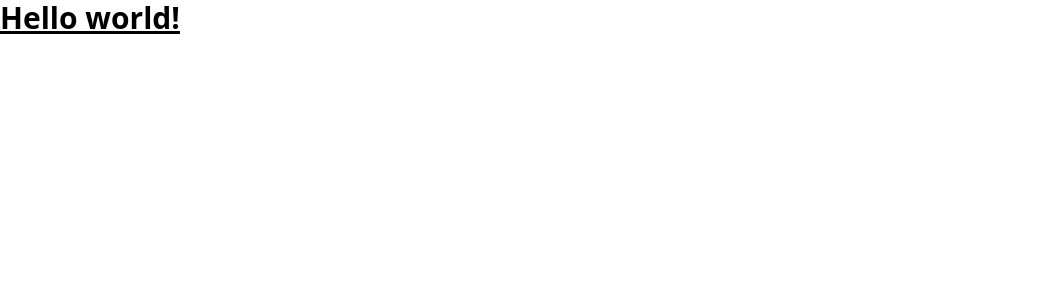
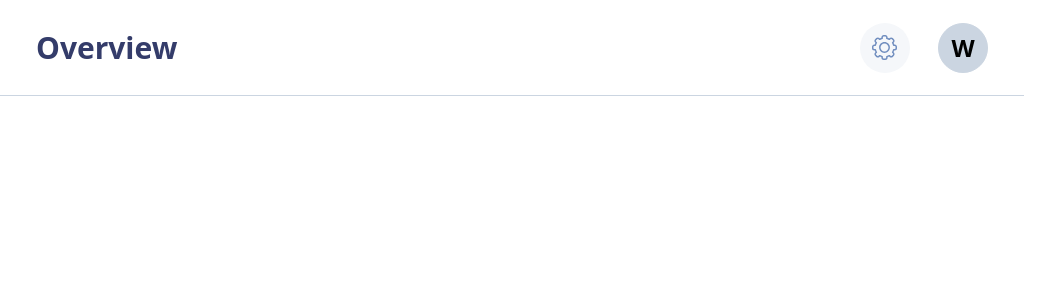
Before and after one commit to WilliamCastr0/banking-app, an Angular app: page / in a window 1280 px wide. Shown: the top 300 px of the page, without its empty margins (0-1051 px from the left). Built offline with nearby package versions, Linux system fonts and the light colour scheme.

Commit message:
feat: :sparkles: Add header component

```diff
--- a/src/app/components/home/home.component.html
+++ b/src/app/components/home/home.component.html
@@ -1 +1 @@
-<h1 class="text-3xl font-bold underline">Hello world!</h1>
+<app-header></app-header>
--- a/src/app/components/shared/header/header.component.html
+++ b/src/app/components/shared/header/header.component.html
@@ -1 +1,21 @@
-<p>header works!</p>
+<header
+  class="w-4/5 flex items-center justify-between h-24 py-5 px-9 border-b border-b-slate-300"
+>
+  <h1 class="text-bank-primary-2 text-3xl font-semibold">Overview</h1>
+  <article class="flex justify-end items-center gap-7">
+    <nav class="flex items-center justify-between">
+      <ul>
+        <li>
+          <a [routerLink]="['/']">
+            <img src="/assets/icons/settings.svg" alt="settings" />
+          </a>
+        </li>
+      </ul>
+    </nav>
+    <div
+      class="w-[50px] h-[50px] border border-slate-300 bg-slate-300 rounded-full flex items-center justify-center"
+    >
+      <span class="text-2xl font-semibold">W</span>
+    </div>
+  </article>
+</header>
--- a/tailwind.config.js
+++ b/tailwind.config.js
@@ -2,7 +2,16 @@
 module.exports = {
   content: ["./src/**/*.{html,ts}"],
   theme: {
-    extend: {},
+    extend: {
+      colors: {
+        bank: {
+          "primary-1": "#FEAA09",
+          "primary-2": "#343C6A",
+          "primary-3": "#2D60FF",
+          secondary: "#FE5C73",
+        },
+      },
+    },
   },
   plugins: [],
 };
```
Also changed, not shown: src/app/components/home/home.component.ts (+4 -5 lines), src/app/components/shared/header/header.component.ts (+4 -5 lines), src/assets/icons/settings.svg (added), src/assets/images/logo.png (added).
